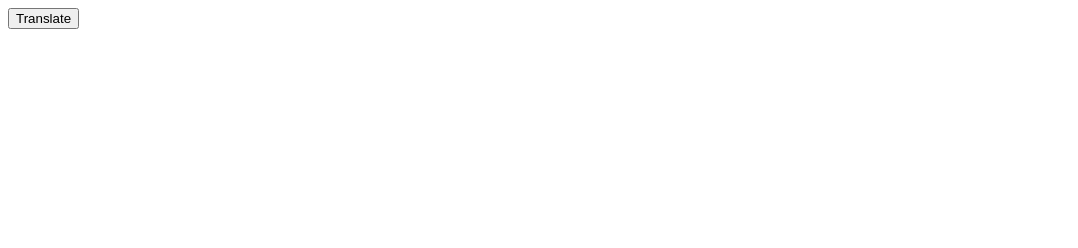
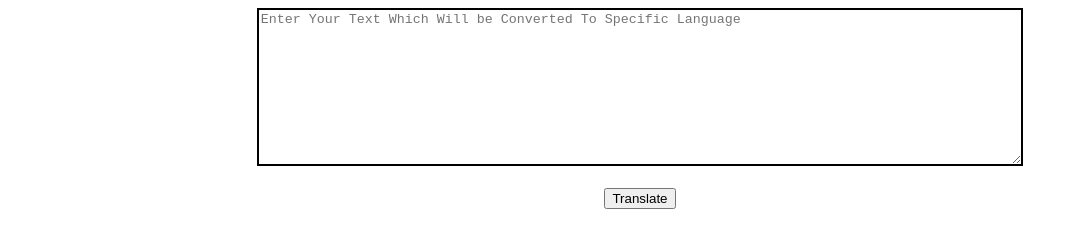
Before and after one commit to Ankush-Ladani/Web-App-Using-Javascript, a plain HTML site: page index.html in a window 1280 px wide. Shown: the whole page, without its empty margins (0-1078 px from the left). Drawn offline with Linux system fonts and the light colour scheme.

Commit message:
textarea added

```diff
--- a/index.html
+++ b/index.html
@@ -5,14 +5,25 @@
     <meta http-equiv="X-UA-Compatible" content="IE=edge">
     <meta name="viewport" content="width=device-width, initial-scale=1.0">
     <title>Web App Using JavaScript</title>
+    <style>
+        textarea{
+            border: 2px solid black;
+            width: 60%;
+        }
+    </style>
     <!-- First Way To Add JavaScript Is in Head -->
     <script>
         // You Have To Write Your Code Here....
     </script>
 </head>
 <body>
+    <center>
+    <textarea id="txt-input" cols="30" placeholder="Enter Your Text Which Will be Converted To Specific Language" rows="10"></textarea>
+    <br>
+    <br>
     <button class="btn">Translate</button>
     <!-- Preffered Way To Add Javascript Is this which is In last Of Body When whole Code present in body executes and then our javascript file will be functioning our file  -->
     <script src="./script.js"></script>
+    </center>
 </body>
 </html>
```
